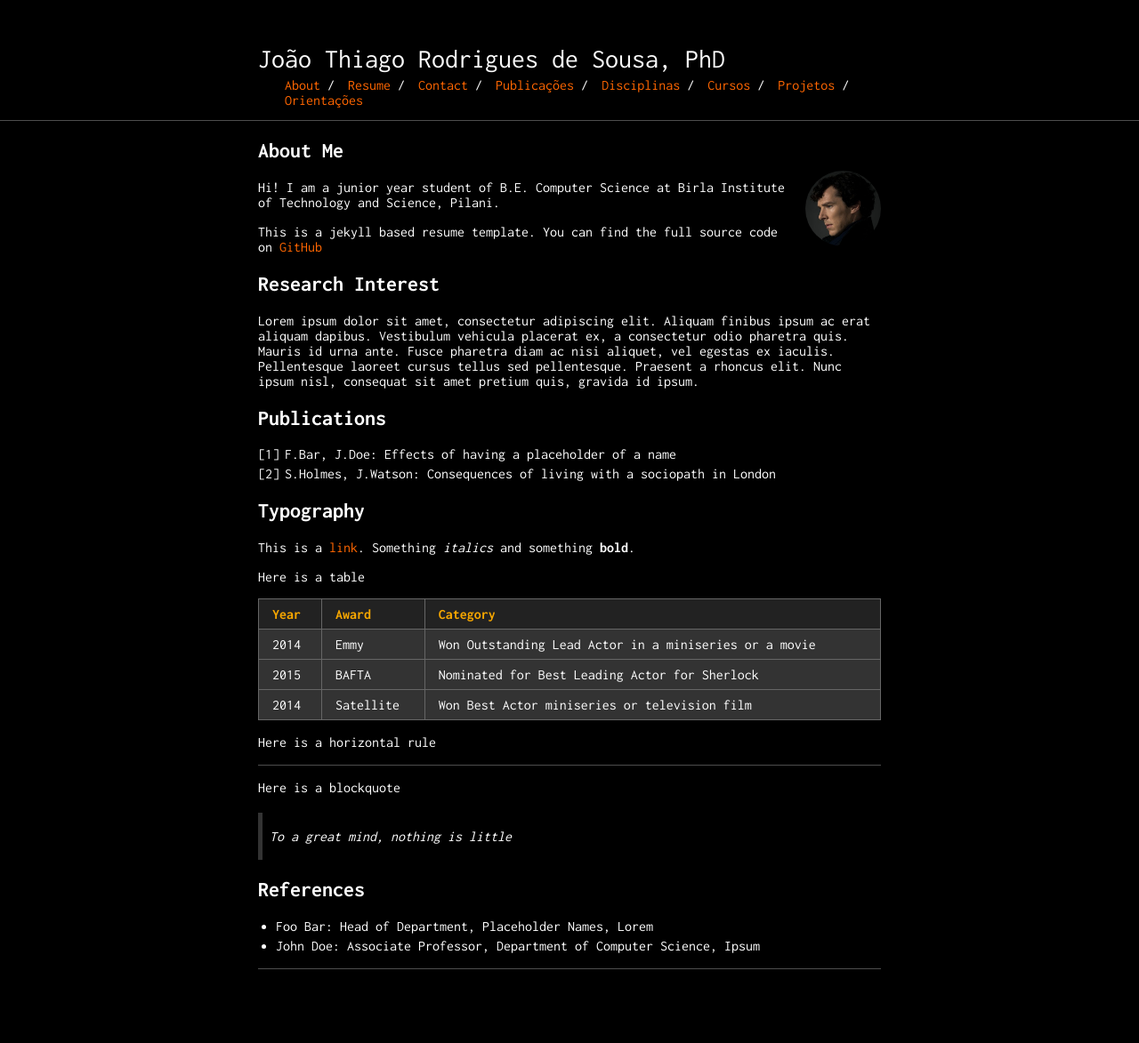
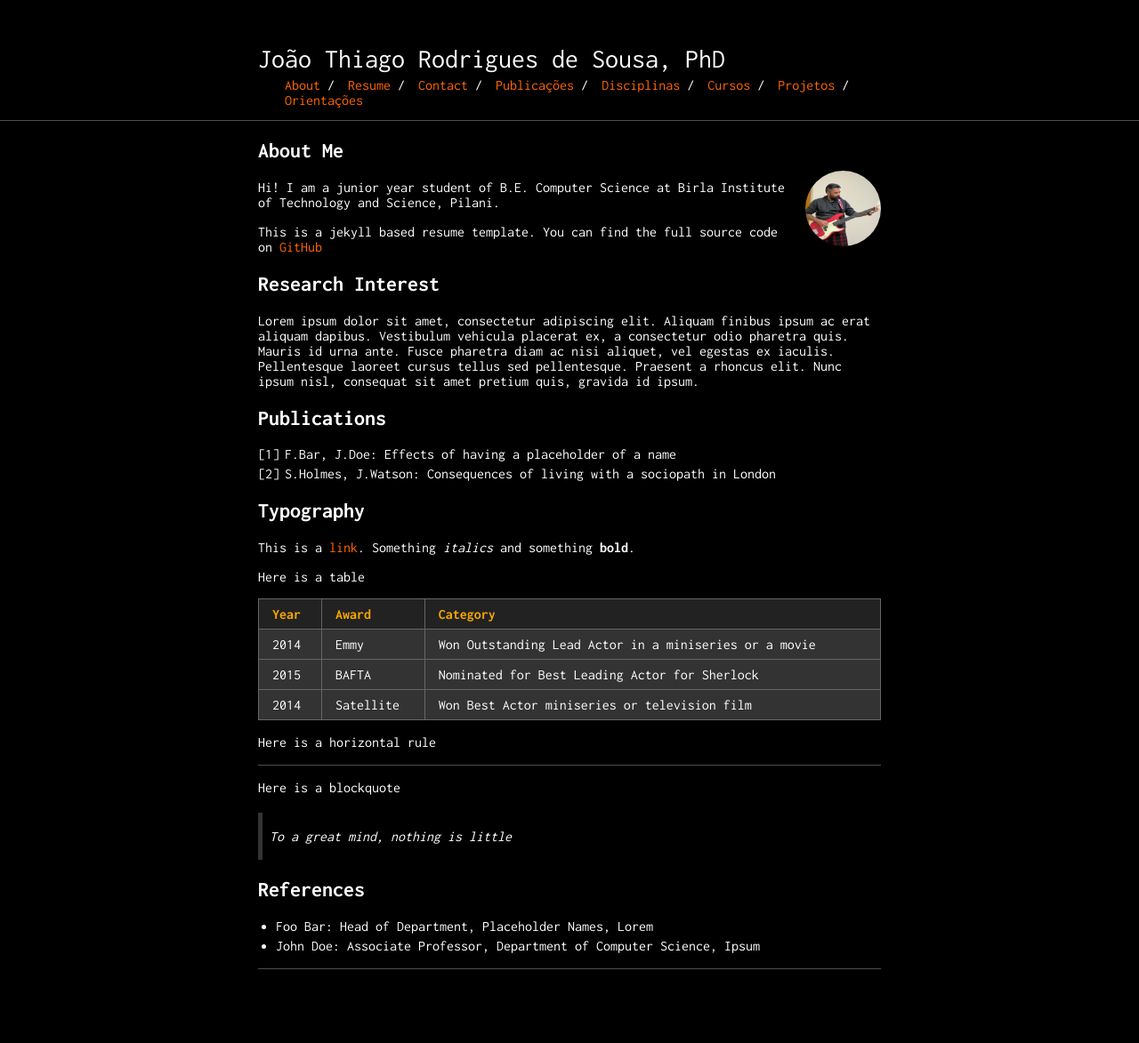
Before and after one commit to joaothiagors/joaothiagors.github.io, a Jekyll site: the page built from index.md, in a window 1280 px wide. Shown: the whole page at 89% size. Built offline with Jekyll 4.4.1, drawn with Linux system fonts in a browser that asks for light colours.

Commit message:
Update index.md
Change the picture

```diff
--- a/index.md
+++ b/index.md
@@ -4,7 +4,7 @@ layout: default
 
 ## About Me
 
-<img class="profile-picture" src="sherlock.jpg">
+<img class="profile-picture" src="bass.jpeg">
 
 Hi! I am a junior year student of B.E. Computer Science at Birla Institute of Technology and Science, Pilani.
 
```
